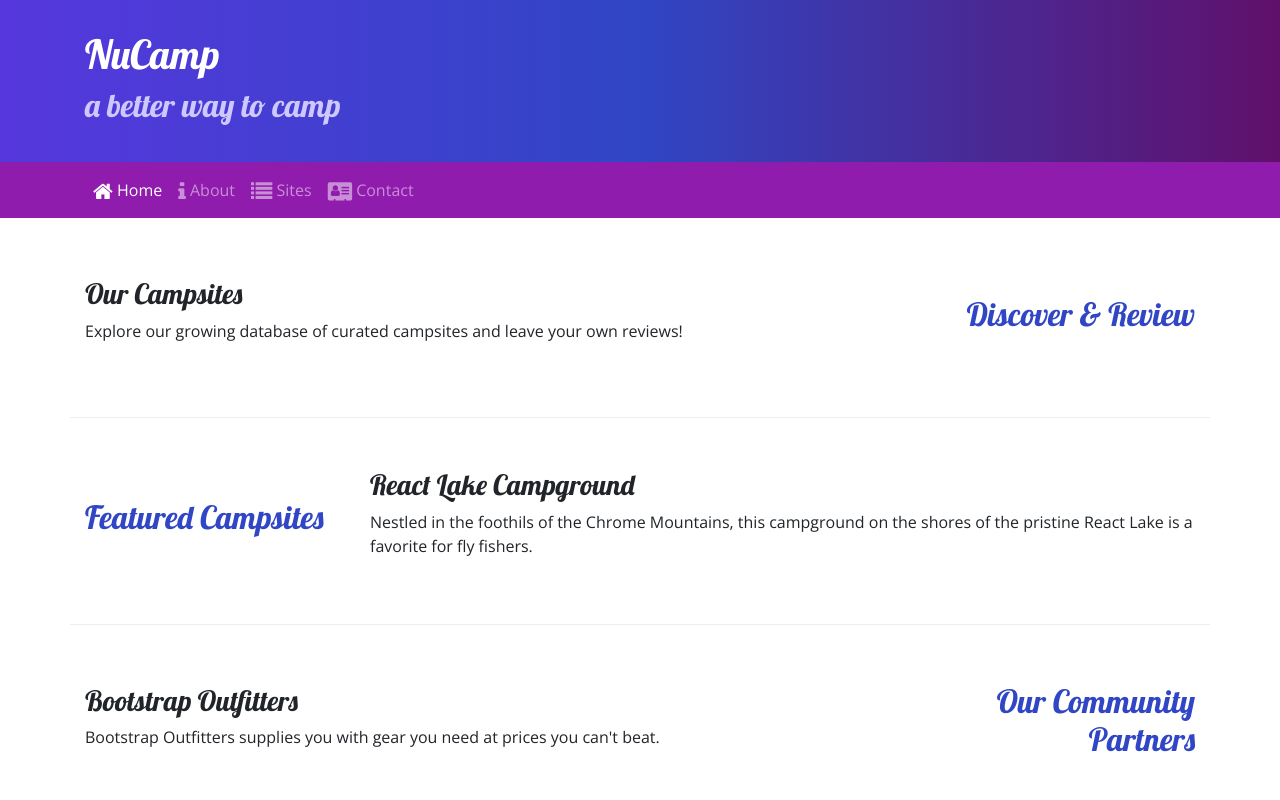
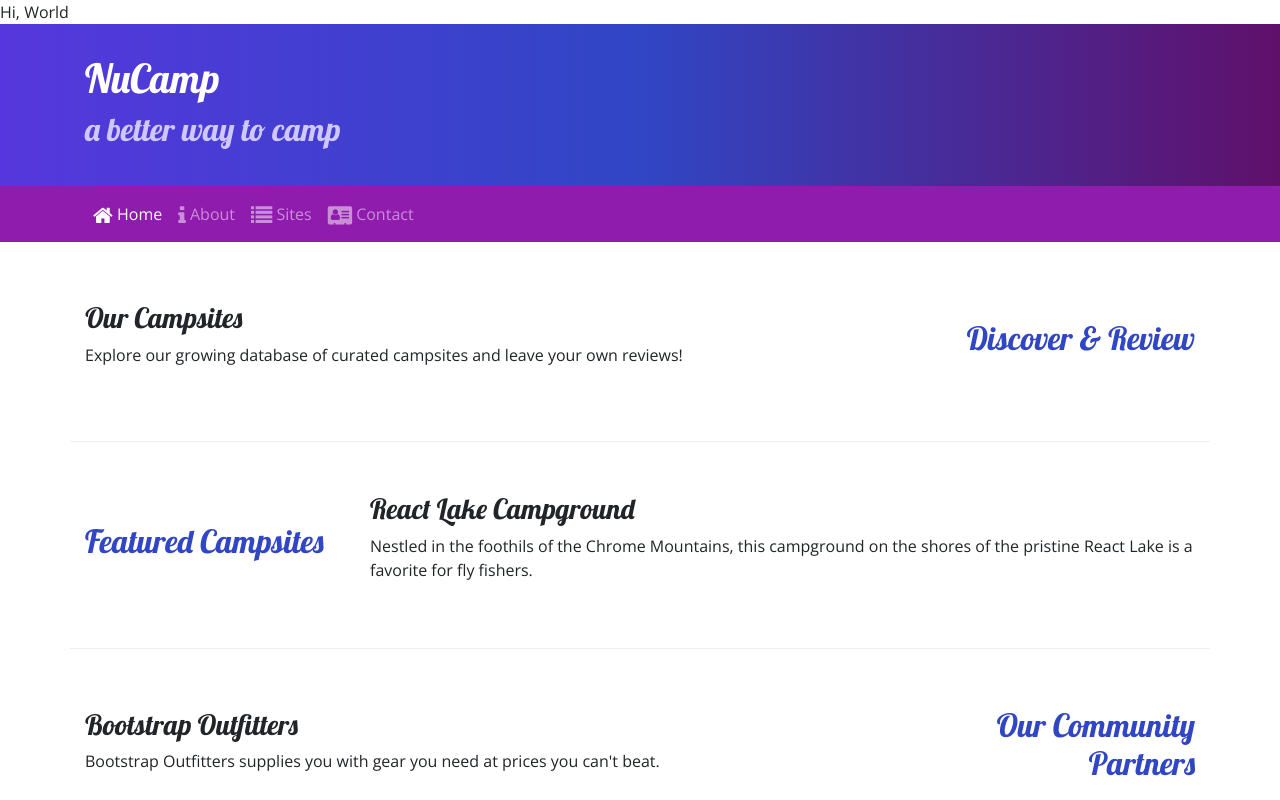
Before and after one commit to GC-04/Nucamp-Site, a website: page index.html in a window 1280 px wide. Shown: the top 800 px of the page. Drawn offline with nearby package versions, Linux system fonts and the light colour scheme.

Commit message:
added section

```diff
--- a/index.html
+++ b/index.html
@@ -16,7 +16,7 @@
 
     <title>NuCamp: A Better Way To Camp</title>
     </head>
-
+    <section> Hi, World</section>
     <body>
         <header class="jumbotron jumbotron-fluid">
             <div class="container">
```
